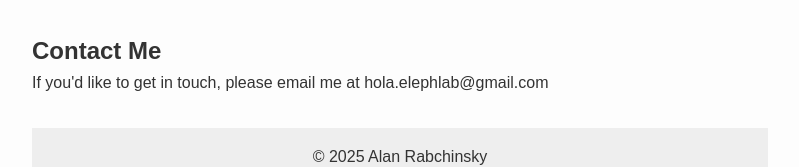
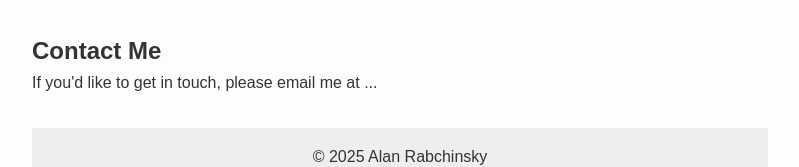
Before and after one commit to ak3mi3s/portfolio-website, a plain HTML site: page index.html in a window 1280 px wide. Shown: the part 4895-5062 px from the top of the page, without its empty margins (240-1039 px from the left). Drawn offline with Linux system fonts and the light colour scheme.

Commit message:
Obscure email address in contact section

```diff
--- a/index.html
+++ b/index.html
@@ -120,7 +120,7 @@
 
   <section id="contact">
     <h2>Contact Me</h2>
-    <p>If you'd like to get in touch, please email me at hola.elephlab@gmail.com</p>
+    <p>If you'd like to get in touch, please email me at ...</p>
 
   <footer>
     <p>&copy; 2025 Alan Rabchinsky</p>
```
